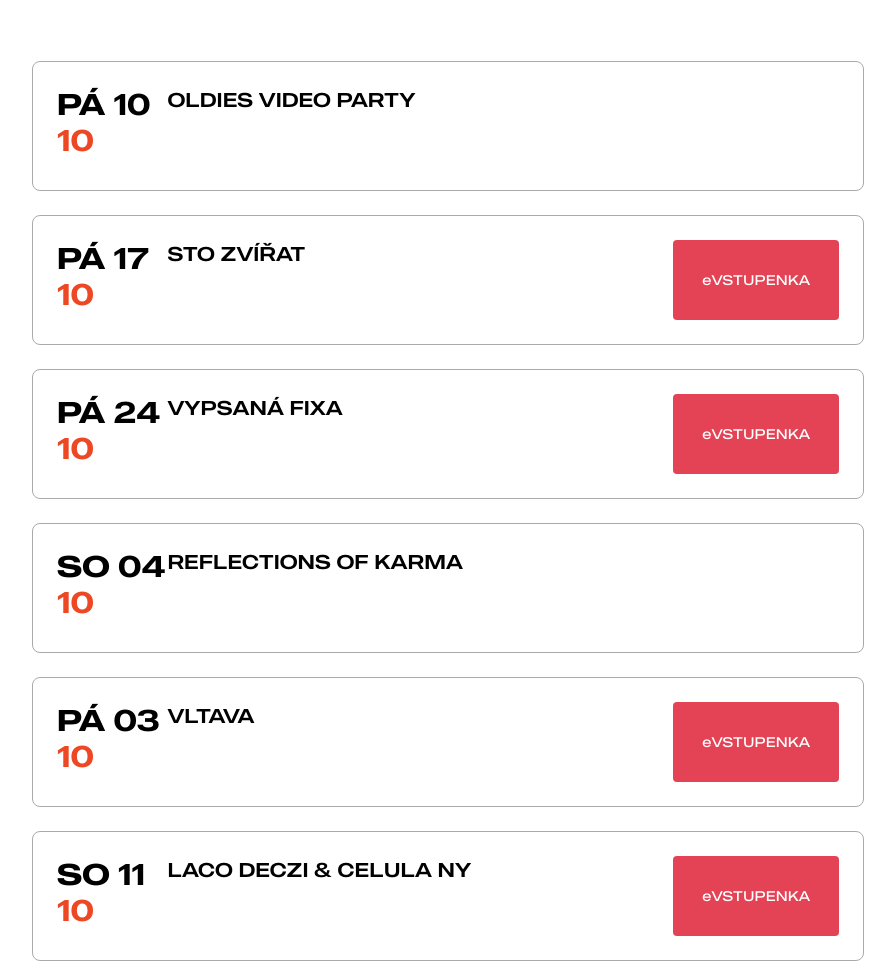
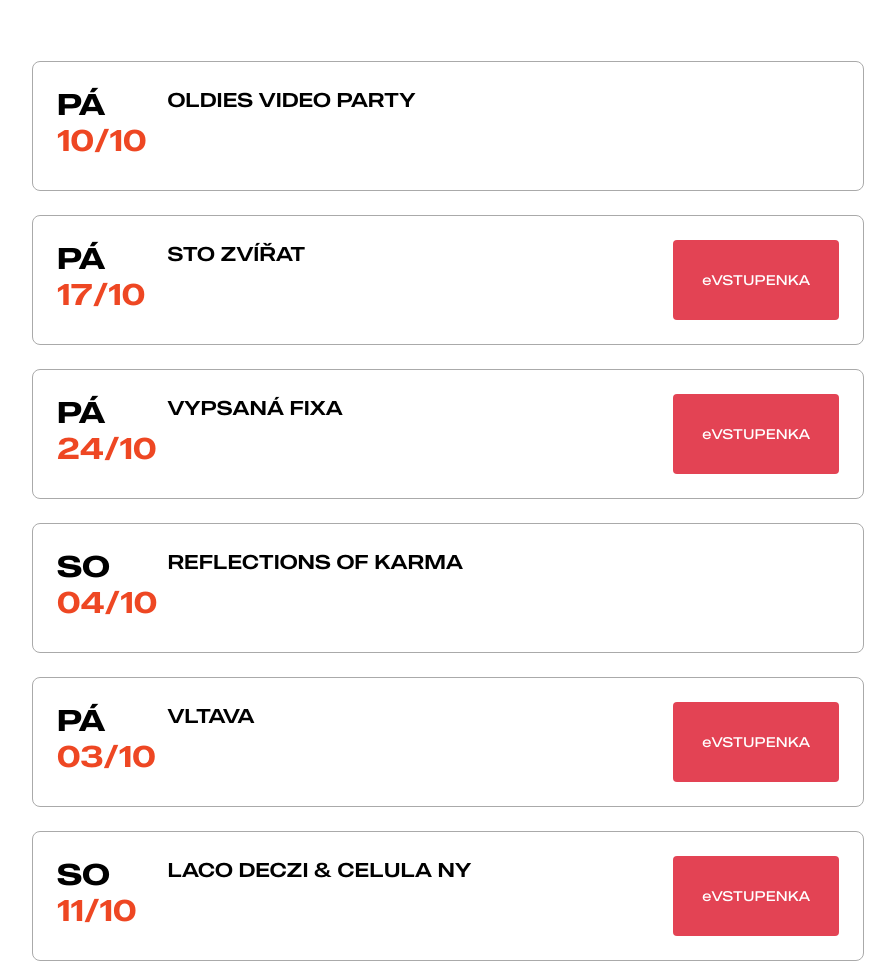
Before and after one commit to Inago-Digital/stage-micro, an Eleventy site: page src/index.njk in a window 1280 px wide. Shown: the part 1027-1991 px from the top of the page, without its empty margins (192-1087 px from the left). Built offline with nearby package versions, Linux system fonts and the light colour scheme; Eleventy itself is replaced by a stand-in of ours; files that its build step writes are made by us from their sources.

Commit message:
Date display update

```diff
--- a/src/_includes/partials/event-item.njk
+++ b/src/_includes/partials/event-item.njk
@@ -2,10 +2,10 @@
   class="border-gray border rounded-lg p-6 mb-6 w-full md:flex md:justify-between"
 >
   <p class="uppercase font-medium text-3xl md:w-32">
-    {{ event.date | formatDate("EEE dd") }}
+    {{ event.date | formatDate("EEE") }}
     <br class="hidden md:inline-block" />
     <span class="text-primary">
-      {{ event.date | formatDate("MM") }}
+      {{ event.date | formatDate("dd/MM") }}
     </span>
   </p>
   <div class="md:w-9/12">
```
Also changed, not shown: 2 other files.
